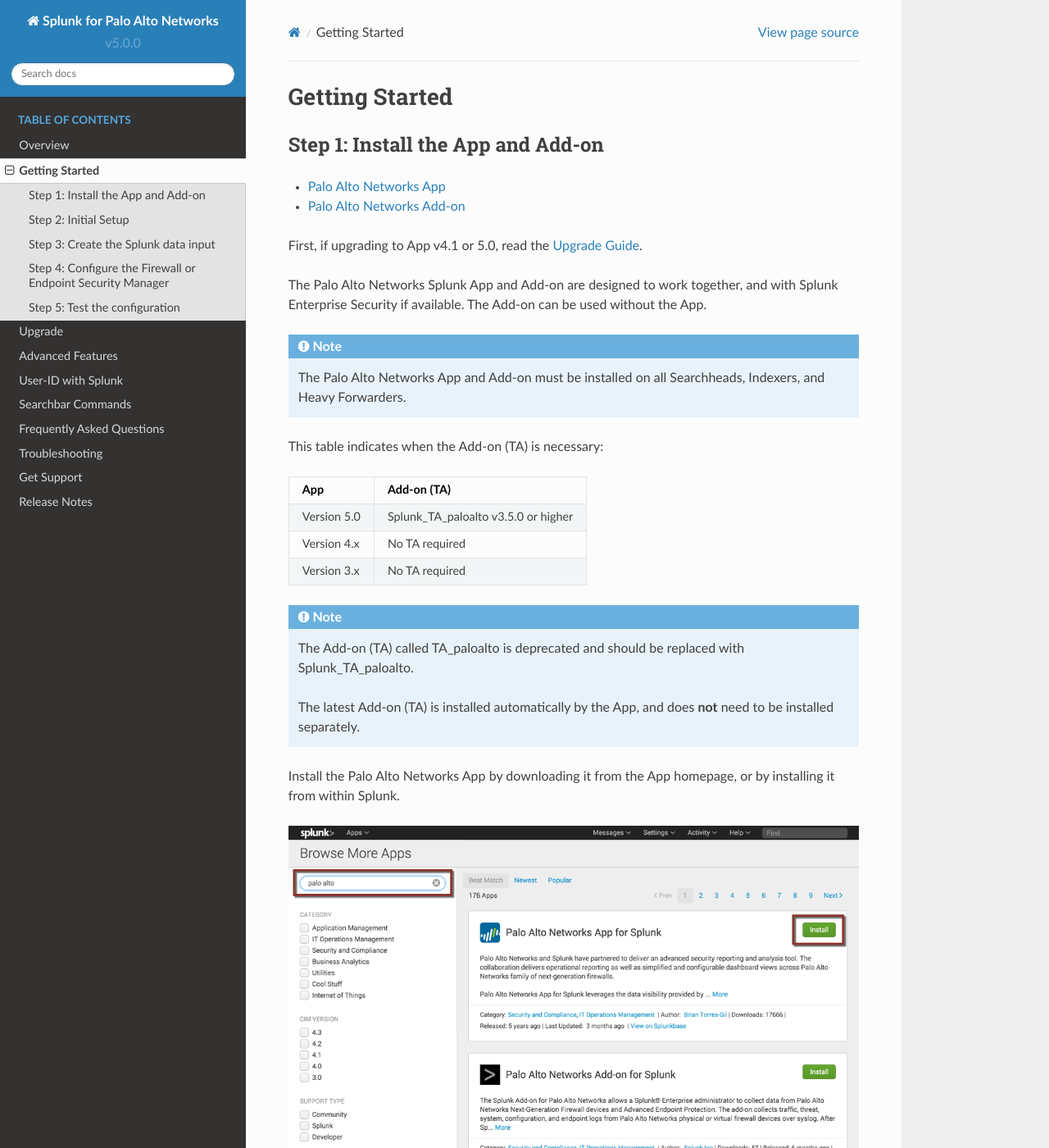
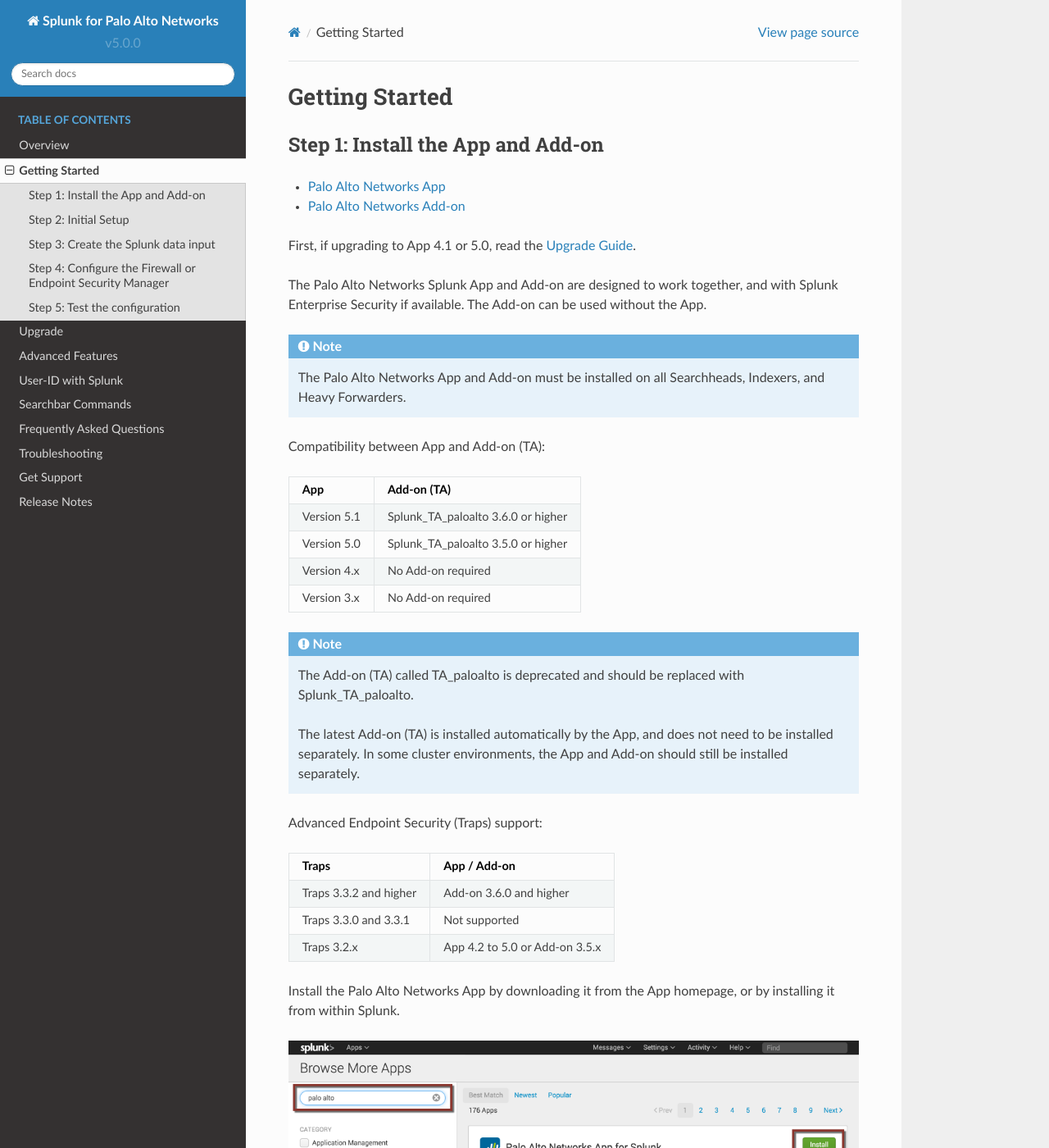
Before and after one commit to PaloAltoNetworks/pan-os-python, a Sphinx documentation site: the page built from docs/getting_started.rst, in a window 1280 px wide and 1400 px high. Shown: the whole window at 82% size. Built offline with Sphinx 7.4.7 and the Read the Docs theme 2.0.0, drawn with Linux system fonts in a browser that asks for light colours; some of the changed text lies outside the part shown.

Commit message:
Document Traps support and changes

```diff
--- a/docs/getting_started.rst
+++ b/docs/getting_started.rst
@@ -9,7 +9,7 @@
 * `Palo Alto Networks App <https://splunkbase.splunk.com/app/491>`_
 * `Palo Alto Networks Add-on <https://splunkbase.splunk.com/app/2757>`_
 
-First, if upgrading to App v4.1 or 5.0, read the :ref:`Upgrade Guide <upgrade>`.
+First, if upgrading to App 4.1 or 5.0, read the :ref:`Upgrade Guide <upgrade>`.
 
 The Palo Alto Networks Splunk App and Add-on are designed to work together,
 and with Splunk Enterprise Security if available. The Add-on can be used
@@ -18,23 +18,38 @@
 .. note:: The Palo Alto Networks App and Add-on must be installed on all
    Searchheads, Indexers, and Heavy Forwarders.
 
-This table indicates when the Add-on (TA) is necessary:
+Compatibility between App and Add-on (TA):
 
 +---------------+--------------------------------------+
 | App           | Add-on (TA)                          |
 +===============+======================================+
-| Version 5.0   | Splunk_TA_paloalto v3.5.0 or higher  |
+| Version 5.1   | Splunk_TA_paloalto 3.6.0 or higher   |
 +---------------+--------------------------------------+
-| Version 4.x   | No TA required                       |
+| Version 5.0   | Splunk_TA_paloalto 3.5.0 or higher   |
 +---------------+--------------------------------------+
-| Version 3.x   | No TA required                       |
+| Version 4.x   | No Add-on required                   |
++---------------+--------------------------------------+
+| Version 3.x   | No Add-on required                   |
 +---------------+--------------------------------------+
 
 .. note:: The Add-on (TA) called TA_paloalto is deprecated and should be
    replaced with Splunk_TA_paloalto.
 
    The latest Add-on (TA) is installed automatically by the App, and does
-   **not** need to be installed separately.
+   not need to be installed separately. In some cluster environments, the
+   App and Add-on should still be installed separately.
+
+Advanced Endpoint Security (Traps) support:
+
++------------------------+--------------------------------------+
+| Traps                  | App / Add-on                         |
++========================+======================================+
+| Traps 3.3.2 and higher | Add-on 3.6.0 and higher              |
++------------------------+--------------------------------------+
+| Traps 3.3.0 and 3.3.1  | Not supported                        |
++------------------------+--------------------------------------+
+| Traps 3.2.x            | App 4.2 to 5.0 or Add-on 3.5.x       |
++------------------------+--------------------------------------+
 
 Install the Palo Alto Networks App by downloading it from the App homepage,
 or by installing it from within Splunk.
@@ -161,7 +176,7 @@
 https://www.paloaltonetworks.com/documentation/70/pan-os/pan-os/monitoring/use-external-services-for-monitoring.html
 
 **Traps Endpoint Security Manager (ESM) syslog to Splunk:**
-https://www.paloaltonetworks.com/documentation/32/endpoint/endpoint-admin-guide/reports-and-logging/enable-external-reporting-using-the-esm-console.html
+https://www.paloaltonetworks.com/documentation/33/endpoint/endpoint-admin-guide/reports-and-logging/forward-logs-to-a-syslog-server
 
 .. _test:
 
```
Also changed, not shown: docs/release_notes.rst (+21 -3 lines).
